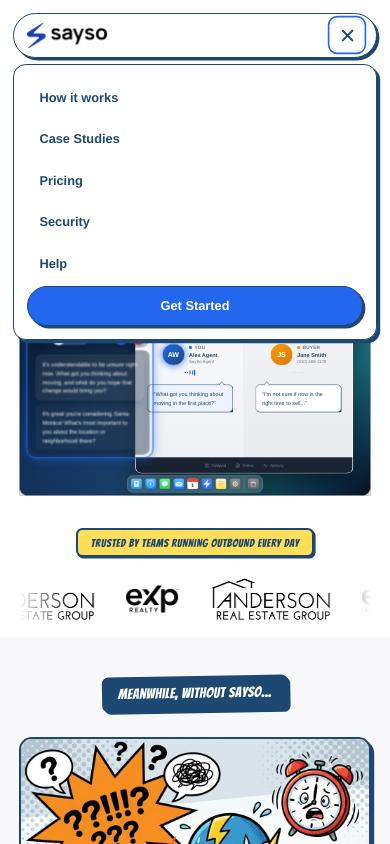
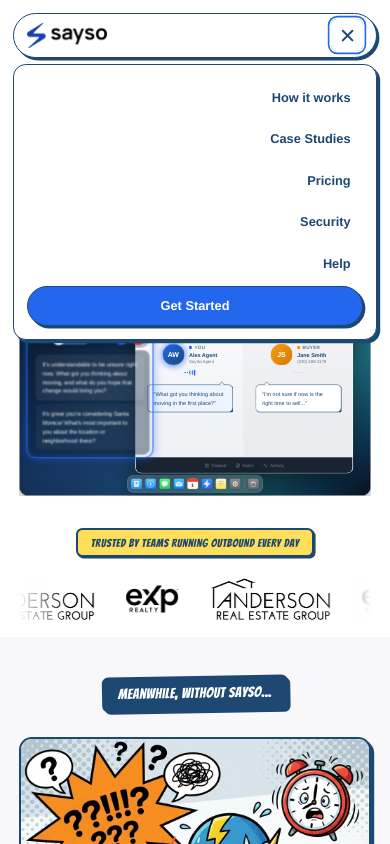
Before and after one commit to JackD4321/sayso_landing_page, a Next.js app: page /v4 in a window 390 px wide. Both pictures are taken after a click on the button 347 px from the left and 35 px from the top of the page. Shown: the top 844 px of the page. Built offline with nearby package versions, Linux system fonts and the light colour scheme.

Commit message:
Navbar drop-down options move to right side

```diff
--- a/components/landing-v4/SaysoNavbarV4.tsx
+++ b/components/landing-v4/SaysoNavbarV4.tsx
@@ -107,7 +107,7 @@
                   key={link.href}
                   href={link.href}
                   onClick={() => setIsMobileMenuOpen(false)}
-                  className="block px-4 py-3 rounded-lg text-[#1D4871] font-bold text-base hover:bg-[#FFDE59]/20 transition-colors"
+                  className="block px-4 py-3 rounded-lg text-[#1D4871] font-bold text-base text-right hover:bg-[#FFDE59]/20 transition-colors"
                 >
                   {link.label}
                 </a>
```
